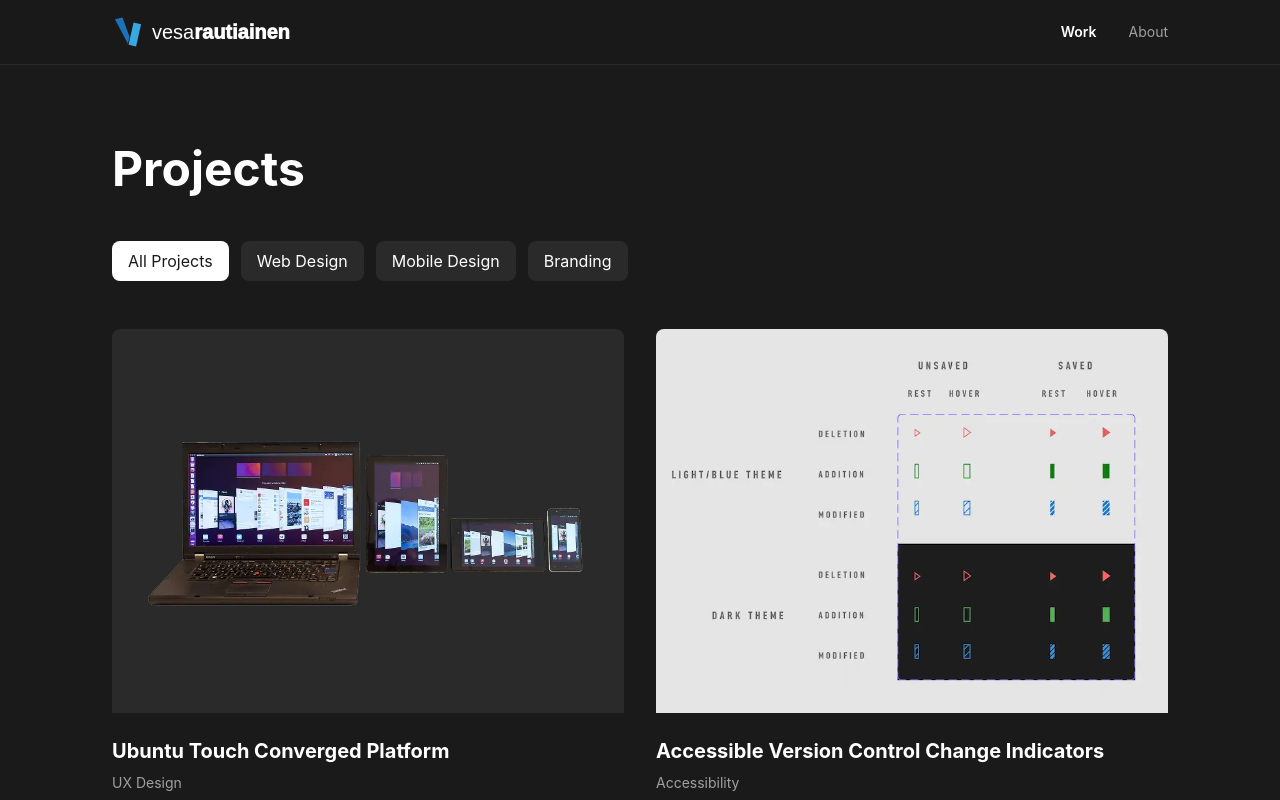
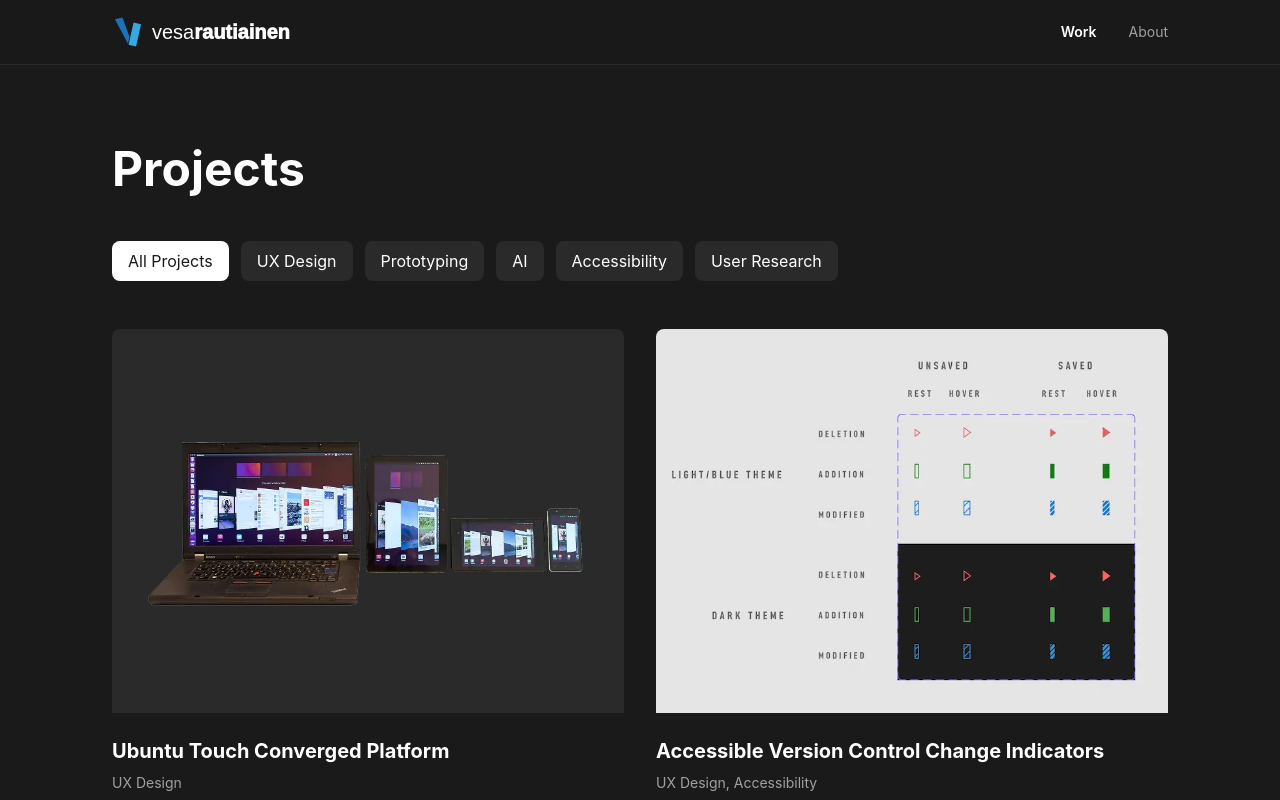
Before and after one commit to vesarautiainen/v0-design-portfolio-website, a SvelteKit app: page /projects in a window 1280 px wide. Shown: the top 800 px of the page. Built offline with nearby package versions, Linux system fonts and the light colour scheme.

Commit message:
Filtering improvements. Now can have multiple categories

```diff
--- a/src/lib/components/project-card.svelte
+++ b/src/lib/components/project-card.svelte
@@ -15,7 +15,7 @@
 		<h3 class="text-xl font-bold mb-2 group-hover:text-muted-foreground transition-colors">
 			{project.title}
 		</h3>
-		<p class="text-sm text-muted-foreground mb-3">{project.category}</p>
+		<p class="text-sm text-muted-foreground mb-3">{project.categories.join(', ')}</p>
 		<p class="text-foreground text-sm leading-relaxed">{project.description}</p>
 	</div>
 </div>
--- a/src/lib/data/projects.json
+++ b/src/lib/data/projects.json
@@ -3,7 +3,7 @@
     "id": 1,
     "slug": "ubuntu-touch-converged-platform",
     "title": "Ubuntu Touch Converged Platform",
-    "category": "UX Design",
+    "categories": ["UX Design"],
     "description": "Multi-form-factor UI platform for phones, tablets and desktops.",
     "thumbnail": "/project-1/thumb.webp",
     "featured": true,
@@ -22,7 +22,7 @@
     "id": 2,
     "slug": "accessible-change-indicators",
     "title": "Accessible Version Control Change Indicators",
-    "category": "Accessibility",
+    "categories": ["UX Design", "Accessibility"],
     "description": "Designing an accessible line staging feature for Visual Studio to enhance code management for developers with disabilities.",
     "thumbnail": "project-2/thumb.webp",
     "featured": true,
@@ -41,7 +41,7 @@
     "id": 3,
     "slug": "brand-identity",
     "title": "Tech Startup Brand Identity",
-    "category": "Branding",
+    "categories": ["Branding"],
     "description": "Complete brand identity system including logo, color palette, typography, and brand guidelines.",
     "thumbnail": "",
     "featured": false,
--- a/src/routes/projects/+page.svelte
+++ b/src/routes/projects/+page.svelte
@@ -15,7 +15,11 @@
 	// 	isLoading = false;
 	// });
 
-	$: filteredProjects = filter === 'all' ? projects : projects.filter(p => p.category === filter);
+	$: filteredProjects = filter === 'all'
+		? projects
+		: projects.filter(p => Array.isArray(p.categories)
+			? p.categories.includes(filter)
+			: p.categories === filter);
 </script>
 
 <svelte:head>
@@ -28,7 +32,7 @@
 
 	<!-- Filter Buttons -->
 	<div class="flex flex-wrap gap-3 mb-12">
-		{#each ['all', 'Web Design', 'Mobile Design', 'Branding'] as cat}
+		{#each ['all', 'UX Design', 'Prototyping', 'AI', 'Accessibility', 'User Research'] as cat}
 			<button
 				on:click={() => (filter = cat)}
 				class="px-4 py-2 rounded transition-colors {filter === cat
--- a/src/routes/projects/[slug]/+page.svelte
+++ b/src/routes/projects/[slug]/+page.svelte
@@ -54,7 +54,7 @@
 			<div class="grid grid-cols-2 md:grid-cols-4 gap-6 py-8 border-y border-muted">
 				<div>
 					<p class="text-sm text-muted-foreground mb-1">Category</p>
-					<p class="font-semibold">{project.category}</p>
+					<p class="font-semibold">{project.categories.join(', ')}</p>
 				</div>
 				<div>
 					<p class="text-sm text-muted-foreground mb-1">Year</p>
```
